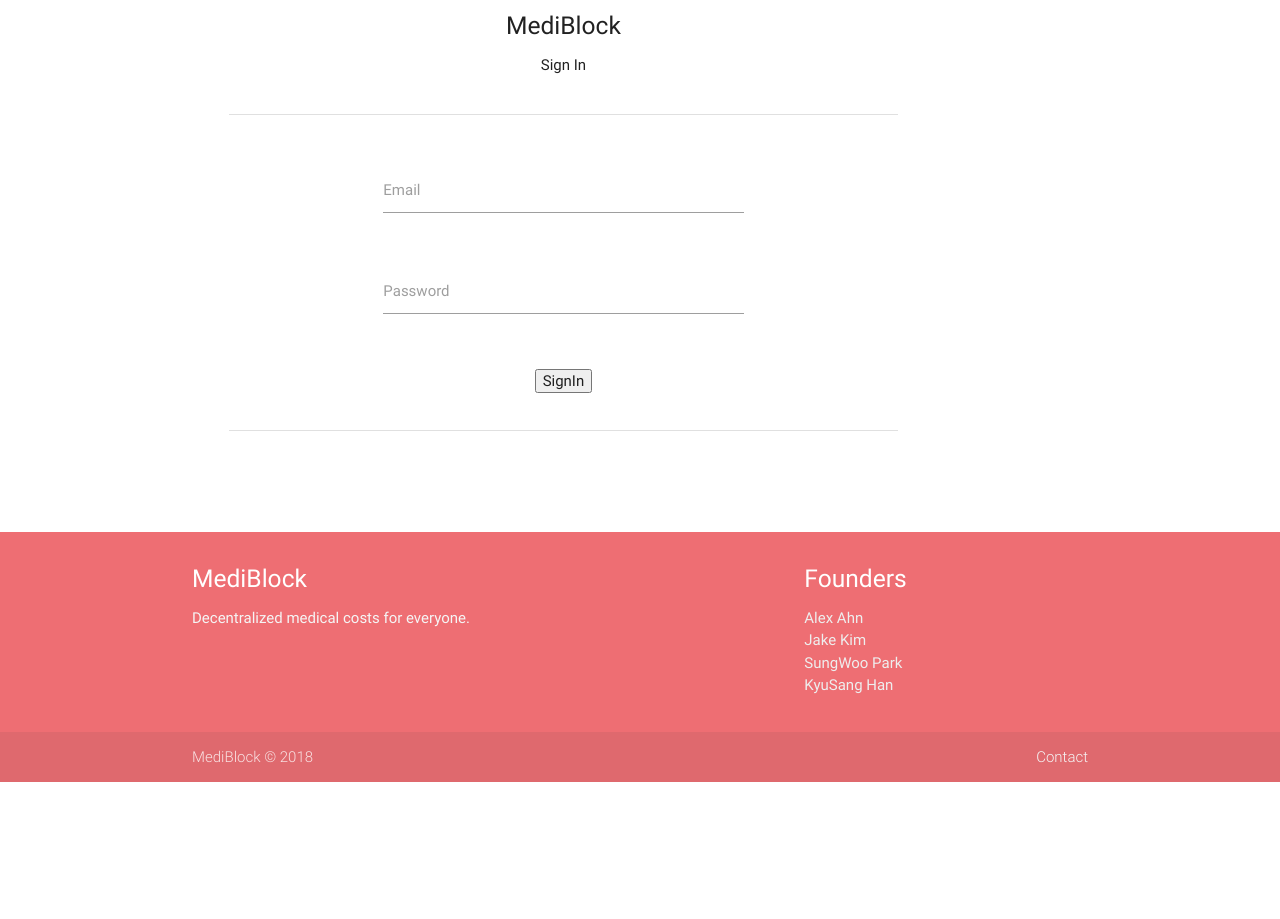
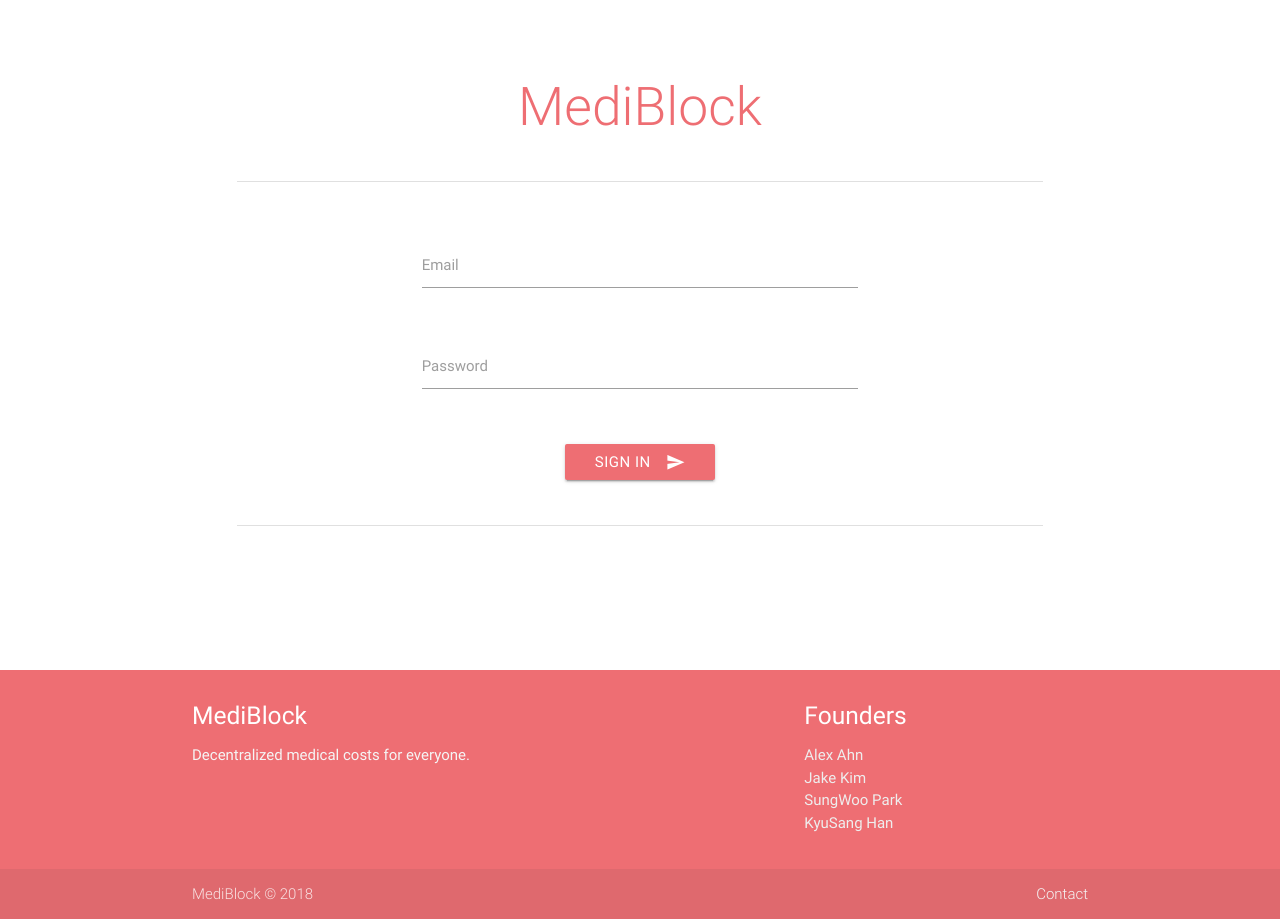
Before and after one commit to alexahn917/MediBlock, a Django app: page / in a window 1280 px wide. Before the commit the page ends 782 px from the top, so only its background shows below. Run offline with Django 3.2, Linux system fonts and the light colour scheme; some libraries are stand-ins or nearby versions.

Commit message:
ready to deploy

```diff
--- a/mediblock/templates/sign_in.html
+++ b/mediblock/templates/sign_in.html
@@ -8,13 +8,15 @@
 
 {% block main_content %}
 <div class="container">
+  <div class="index section center-align">
+    <h2 class="header">MediBlock</h2>
+    <div class="divider"></div>
     <div class="row">
-    <div class="col s12 m9 l10">
-      <div class="title center-align">
-        <h5>MediBlock</h5>
-        <p>Sign In</p>
-        <div class="divider"></div>
-      </div>
+      <div class="col s12 m12 l12">
+        <!--<div class="title center-align">-->
+          <!--<h5 class="subsubheader">Please Sign In</h5>-->
+          <!--<div class="divider"></div>-->
+        <!--</div>-->
 
         <form action="/signin/" method="post">
           {% csrf_token %}
@@ -30,9 +32,12 @@
               <label class="active" for="password">Password</label>
             </div>
           </div>
+
           <div class="row">
             <div class="input-field col center s6 offset-s3">
-            <input type="submit" value="SignIn">
+              <button class="btn waves-effect waves-light materialize-red lighten-2" type="submit" name="action">Sign In
+                <i class="material-icons right">send</i>
+              </button>
             </div>
           </div>
         </form>
@@ -40,4 +45,6 @@
       </div>
     </div>
   </div>
+</div>
+</div>
 {% endblock %}
```
Also changed, not shown: mediblock/db.sqlite3. Lines whose indentation alone changed are shown as unchanged.
